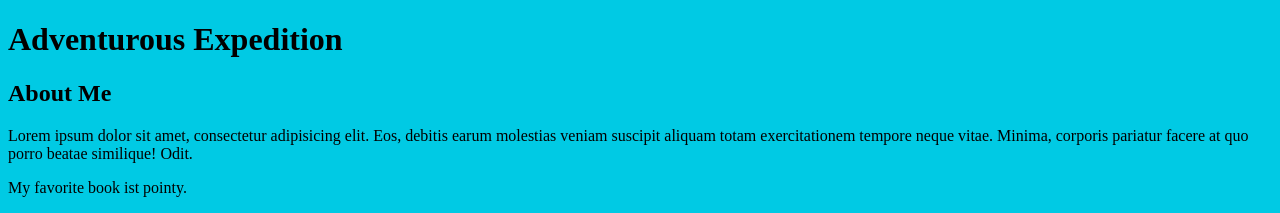
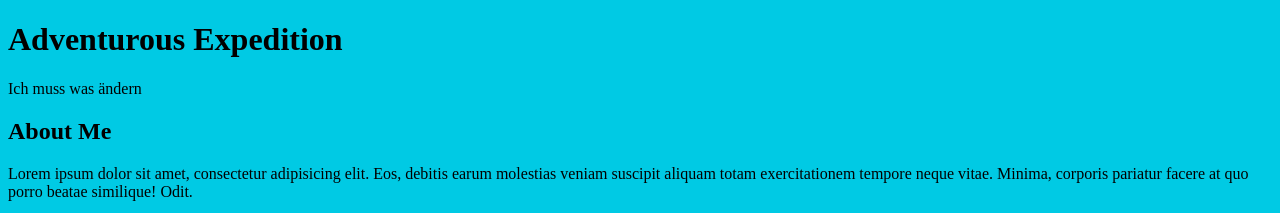
Before and after one commit to Vallen89/udacity-git-course, a plain HTML site: page index.html in a window 1280 px wide. Shown: the top 213 px of the page. Drawn offline with Linux system fonts and the light colour scheme.

Commit message:
Änderung zum Lernen

```diff
--- a/index.html
+++ b/index.html
@@ -14,7 +14,7 @@
 
     <div class="container">
         <main>
-
+		<p>Ich muss was ändern</p>
         </main>
     </div>
 
```
